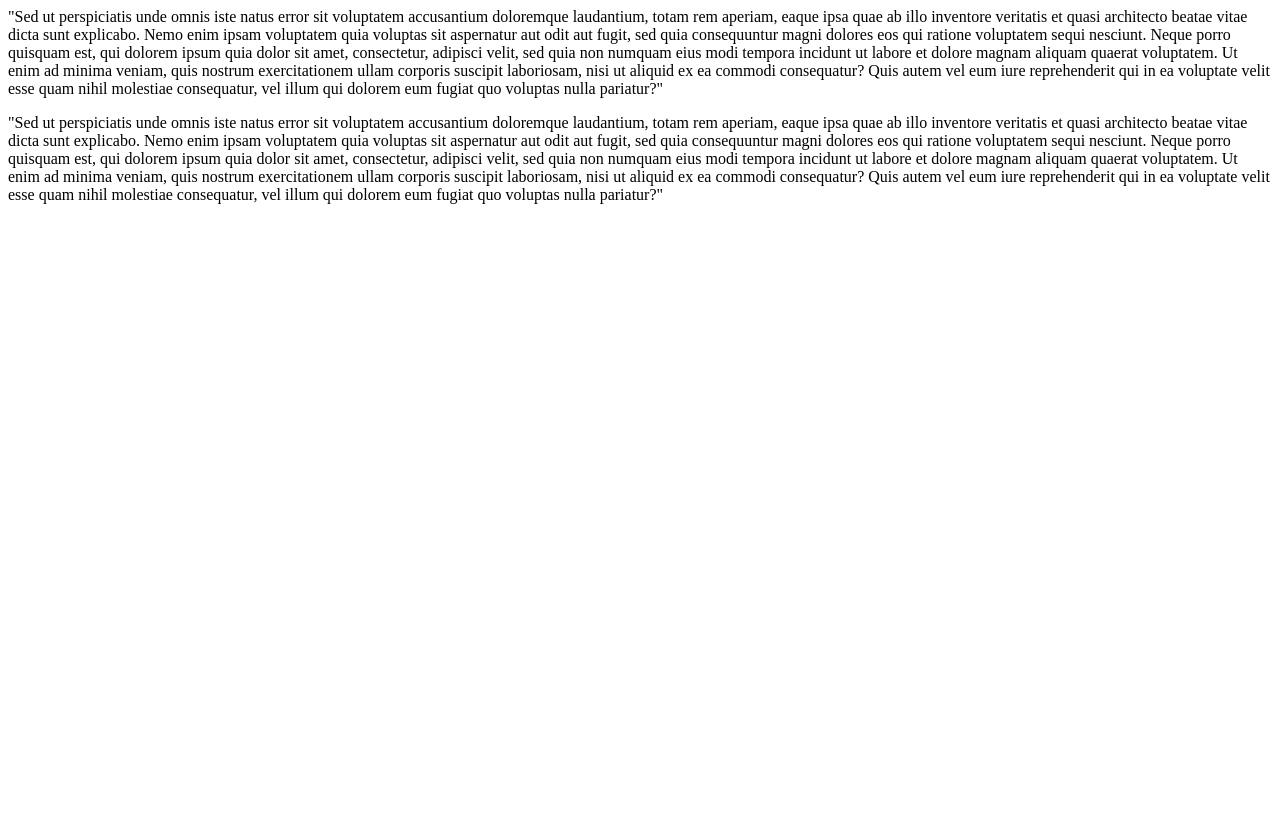
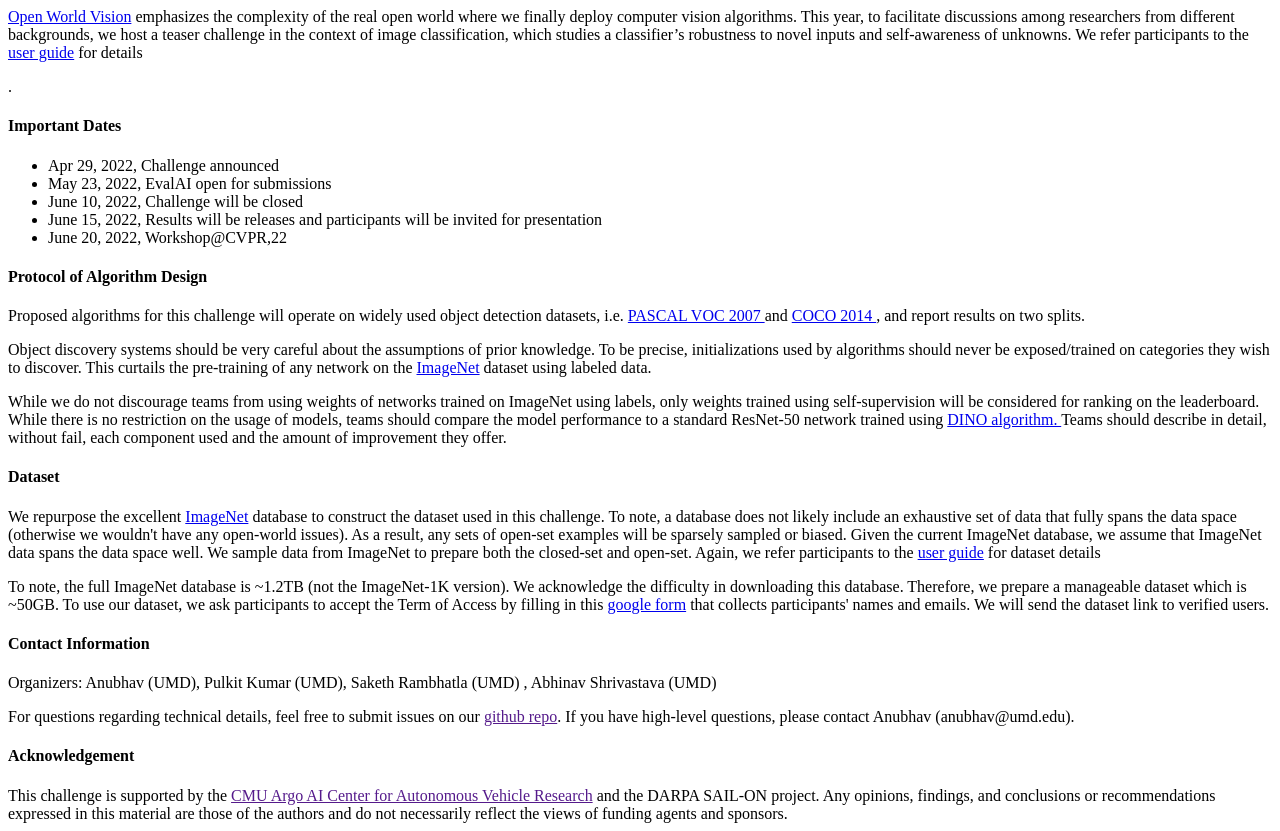
Before and after one commit to learn2phoenix/cvpr22_vplow_ow_evalAI, a Python web app: template templates/description.html in a window 1280 px wide. Before the commit the page ends 204 px from the top, so only its background shows below. Run offline with Jinja, Linux system fonts and the light colour scheme; the template is opened without the code that fills it, so the values that code supplies are empty.

Commit message:
sample config

```diff
--- a/challenge_config.yaml
+++ b/challenge_config.yaml
@@ -1,7 +1,7 @@
 # If you are not sure what all these fields mean, please refer our documentation here:
 # https://evalai.readthedocs.io/en/latest/configuration.html
-title: Random Number Generator Challenge
-short_description: Random number generation challenge for each submission
+title: Open World Object Discovery
+short_description: Object Discovery Challenge focusing on novel object discovery
 description: templates/description.html
 evaluation_details: templates/evaluation_details.html
 terms_and_conditions: templates/terms_and_conditions.html
--- a/templates/description.html
+++ b/templates/description.html
@@ -1,3 +1,46 @@
-<p>"Sed ut perspiciatis unde omnis iste natus error sit voluptatem accusantium doloremque laudantium, totam rem aperiam, eaque ipsa quae ab illo inventore veritatis et quasi architecto beatae vitae dicta sunt explicabo. Nemo enim ipsam voluptatem quia voluptas sit aspernatur aut odit aut fugit, sed quia consequuntur magni dolores eos qui ratione voluptatem sequi nesciunt. Neque porro quisquam est, qui dolorem ipsum quia dolor sit amet, consectetur, adipisci velit, sed quia non numquam eius modi tempora incidunt ut labore et dolore magnam aliquam quaerat voluptatem. Ut enim ad minima veniam, quis nostrum exercitationem ullam corporis suscipit laboriosam, nisi ut aliquid ex ea commodi consequatur? Quis autem vel eum iure reprehenderit qui in ea voluptate velit esse quam nihil molestiae consequatur, vel illum qui dolorem eum fugiat quo voluptas nulla pariatur?"</p>
+<p><a href="https://rssaketh.github.io/project_pages/obj_disc_new.html#workshop_challenge" target="_blank">Open World Vision</a> emphasizes the complexity of the real open world where we finally deploy computer vision algorithms. This year, to facilitate discussions among researchers from different backgrounds, we host a teaser challenge in the context of image classification, which studies a classifier’s robustness to novel inputs and self-awareness of unknowns. We refer participants to the <a href="https://docs.google.com/document/d/19kfy77P6ahWRmDKq27hz_MxfJOTEe-d3cQkODGn8bVE/edit?usp=sharing" target="_blank">user guide</a> for details</p>.
 
-<p>"Sed ut perspiciatis unde omnis iste natus error sit voluptatem accusantium doloremque laudantium, totam rem aperiam, eaque ipsa quae ab illo inventore veritatis et quasi architecto beatae vitae dicta sunt explicabo. Nemo enim ipsam voluptatem quia voluptas sit aspernatur aut odit aut fugit, sed quia consequuntur magni dolores eos qui ratione voluptatem sequi nesciunt. Neque porro quisquam est, qui dolorem ipsum quia dolor sit amet, consectetur, adipisci velit, sed quia non numquam eius modi tempora incidunt ut labore et dolore magnam aliquam quaerat voluptatem. Ut enim ad minima veniam, quis nostrum exercitationem ullam corporis suscipit laboriosam, nisi ut aliquid ex ea commodi consequatur? Quis autem vel eum iure reprehenderit qui in ea voluptate velit esse quam nihil molestiae consequatur, vel illum qui dolorem eum fugiat quo voluptas nulla pariatur?"</p>
+<h4>Important Dates</h4>
+<ul>
+<li>Apr 29, 2022, Challenge announced</li>
+<li>May 23, 2022, EvalAI open for submissions</li>
+<li>June 10, 2022, Challenge will be closed</li>
+<li>June 15, 2022, Results will be releases and participants will be invited for presentation</li>
+<li>June 20, 2022, Workshop@CVPR,22</li>
+</ul>
+
+<h4>Protocol of Algorithm Design</h4>
+<p> Proposed algorithms for this challenge will operate on widely used object detection datasets, i.e. <a href="http://host.robots.ox.ac.uk/pascal/VOC/voc2007/" target="_blank">PASCAL VOC 2007 </a>
+    and <a href="https://cocodataset.org/" target="_blank"> COCO 2014 </a>, and report results on two splits. </p>
+<p>
+Object discovery systems should be very careful about the assumptions of prior knowledge. To be precise, initializations used by algorithms should never be exposed/trained on categories
+    they wish to discover. This curtails the pre-training of any network on the <a href="https://www.image-net.org/" target="_blank">ImageNet</a> dataset using labeled data. </p>
+
+<p>
+While we do not discourage teams from using weights of networks trained on ImageNet using labels, only weights trained using self-supervision will be considered for ranking on the
+leaderboard. While there is no restriction on the usage of models, teams should compare the model performance to a standard  ResNet-50 network trained using
+    <a href="https://github.com/facebookresearch/dino" target="_blank">DINO algorithm. </a>
+Teams should describe in detail, without fail, each component used and the amount of improvement they offer.
+
+</p>
+
+<h4>Dataset</h4>
+<p>We repurpose the excellent <a href="http://www.image-net.org/" target="_blank">ImageNet</a> database to construct the dataset used in this challenge. To note, a database does not likely include an exhaustive set of data that fully spans the data space (otherwise we wouldn't have any open-world issues). As a result, any sets of open-set examples will be sparsely sampled or biased. Given the current ImageNet database, we assume that ImageNet data spans the data space well. We sample data from ImageNet to prepare both the closed-set and open-set. Again, we refer participants to the <a href="https://docs.google.com/document/d/19kfy77P6ahWRmDKq27hz_MxfJOTEe-d3cQkODGn8bVE/edit?usp=sharing" target="_blank">user guide</a> for dataset details</p>
+
+<p>
+To note, the full ImageNet database is ~1.2TB (not the ImageNet-1K version). We acknowledge the difficulty in downloading this database. Therefore, we prepare a manageable dataset which is ~50GB. To use our dataset, we ask participants to accept the Term of Access by filling in this <a href="https://forms.gle/kdPUC3LorXzcWhZA7" target="_blank">google form</a> that collects participants' names and emails. We will send the dataset link to verified users.
+</p>
+
+
+<h4>Contact Information</h4>
+<p>
+Organizers: Anubhav (UMD), Pulkit Kumar (UMD), Saketh Rambhatla (UMD) , Abhinav Shrivastava (UMD)
+</p>
+
+<p>
+For questions regarding technical details, feel free to submit issues on our <a href="">github repo</a>. If you have high-level questions, please contact Anubhav (anubhav@umd.edu).
+</p>
+
+<h4>Acknowledgement</h4>
+This challenge is supported by the <a href="">CMU Argo AI Center for Autonomous Vehicle Research</a> and the DARPA SAIL-ON project. Any opinions, findings, and conclusions or
+recommendations expressed in this material are those of the authors and do not necessarily reflect the views of funding agents and sponsors.
```
